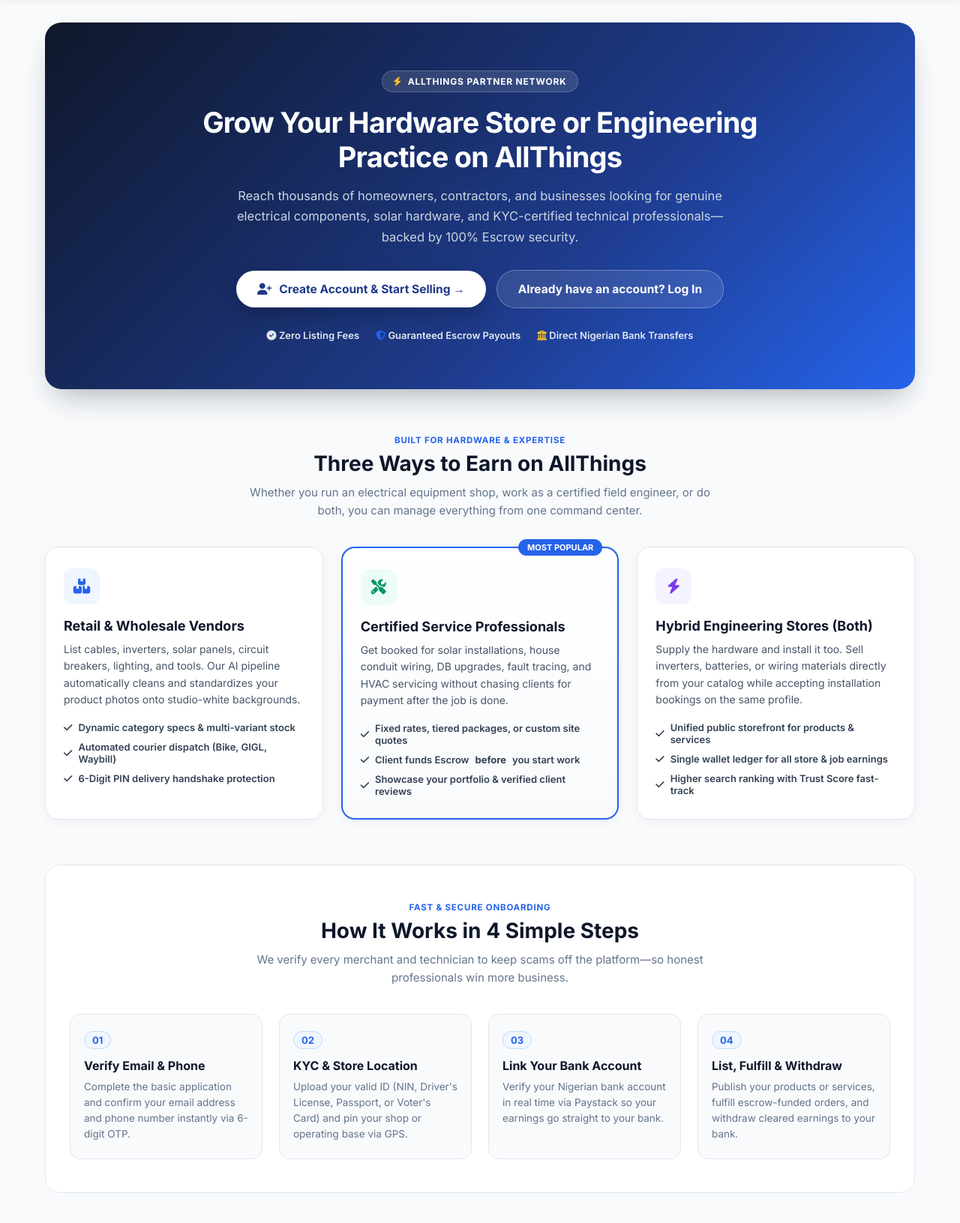
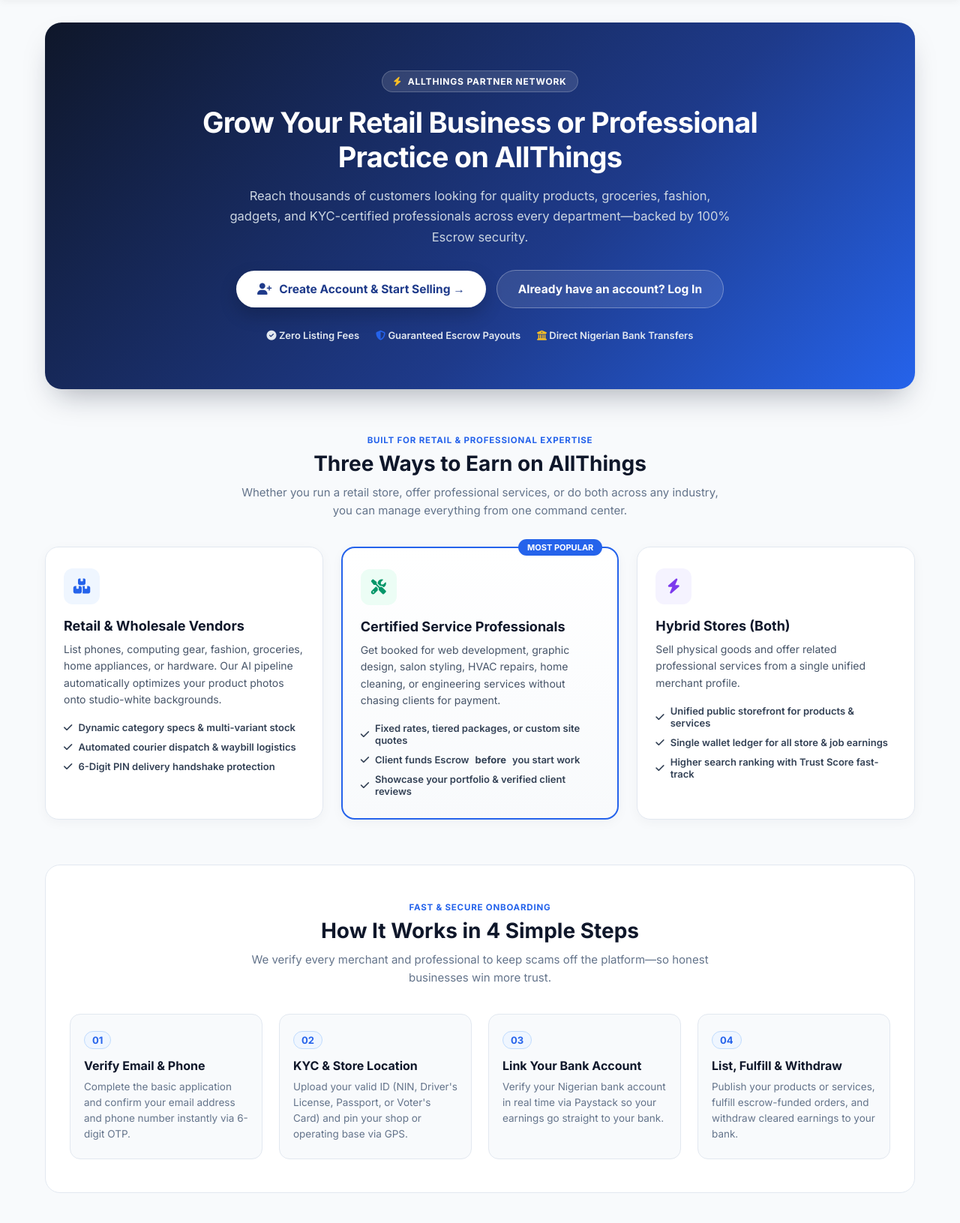
Before and after one commit to AllThings-Marketplace/allthings-marketplace, a Django app: page /accounts/sell/ in a window 1280 px wide. Shown: the part 70-1701 px from the top of the page at 75% size. Run offline with Django 5.2, Linux system fonts and the light colour scheme; data that the repository does not hold is empty; parts of the project's set-up code (start-up, migrations or seed data) failed here and were passed over; some libraries are stand-ins or nearby versions.

Commit message:
Terminology Change

```diff
--- a/templates/accounts/sell_on_allthings.html
+++ b/templates/accounts/sell_on_allthings.html
@@ -2,7 +2,7 @@
 {% load static %}
 
 {% block extra_css %}
-    <link rel="stylesheet" href="{% static 'css/pages/dashboard.css' %}?v=3.0">
+    <link rel="stylesheet" href="{% static 'css/pages/dashboard.css' %}?v=3.1">
 {% endblock %}
 
 {% block content %}
@@ -14,10 +14,10 @@
             <i class="fa-solid fa-bolt text-yellow"></i> ALLTHINGS PARTNER NETWORK
         </div>
         <h1 class="sell-hero-title">
-            Grow Your Hardware Store or Engineering Practice on AllThings
+            Grow Your Retail Business or Professional Practice on AllThings
         </h1>
         <p class="sell-hero-subtitle">
-            Reach thousands of homeowners, contractors, and businesses looking for genuine electrical components, solar hardware, and KYC-certified technical professionals—backed by 100% Escrow security.
+            Reach thousands of customers looking for quality products, groceries, fashion, gadgets, and KYC-certified professionals across every department—backed by 100% Escrow security.
         </p>
 
         <div class="sell-hero-actions">
@@ -57,9 +57,9 @@
     <!-- 2. CHOOSE YOUR PATH: VENDOR VS SERVICE PROFESSIONAL VS BOTH -->
     <section class="sell-section">
         <div class="sell-section-header">
-            <span class="sell-eyebrow">BUILT FOR HARDWARE &amp; EXPERTISE</span>
+            <span class="sell-eyebrow">BUILT FOR RETAIL &amp; PROFESSIONAL EXPERTISE</span>
             <h2>Three Ways to Earn on AllThings</h2>
-            <p>Whether you run an electrical equipment shop, work as a certified field engineer, or do both, you can manage everything from one command center.</p>
+            <p>Whether you run a retail store, offer professional services, or do both across any industry, you can manage everything from one command center.</p>
         </div>
 
         <div class="sell-pillars-grid">
@@ -68,10 +68,10 @@
                     <i class="fa-solid fa-boxes-stacked"></i>
                 </div>
                 <h3>Retail &amp; Wholesale Vendors</h3>
-                <p>List cables, inverters, solar panels, circuit breakers, lighting, and tools. Our AI pipeline automatically cleans and standardizes your product photos onto studio-white backgrounds.</p>
+                <p>List phones, computing gear, fashion, groceries, home appliances, or hardware. Our AI pipeline automatically optimizes your product photos onto studio-white backgrounds.</p>
                 <ul class="sell-feature-list">
                     <li><i class="fa-solid fa-check text-success"></i> Dynamic category specs &amp; multi-variant stock</li>
-                    <li><i class="fa-solid fa-check text-success"></i> Automated courier dispatch (Bike, GIGL, Waybill)</li>
+                    <li><i class="fa-solid fa-check text-success"></i> Automated courier dispatch &amp; waybill logistics</li>
                     <li><i class="fa-solid fa-check text-success"></i> 6-Digit PIN delivery handshake protection</li>
                 </ul>
             </div>
@@ -82,7 +82,7 @@
                     <i class="fa-solid fa-screwdriver-wrench"></i>
                 </div>
                 <h3>Certified Service Professionals</h3>
-                <p>Get booked for solar installations, house conduit wiring, DB upgrades, fault tracing, and HVAC servicing without chasing clients for payment after the job is done.</p>
+                <p>Get booked for web development, graphic design, salon styling, HVAC repairs, home cleaning, or engineering services without chasing clients for payment.</p>
                 <ul class="sell-feature-list">
                     <li><i class="fa-solid fa-check text-success"></i> Fixed rates, tiered packages, or custom site quotes</li>
                     <li><i class="fa-solid fa-check text-success"></i> Client funds Escrow <strong>before</strong> you start work</li>
@@ -94,8 +94,8 @@
                 <div class="sell-pillar-icon icon-purple">
                     <i class="fa-solid fa-bolt"></i>
                 </div>
-                <h3>Hybrid Engineering Stores (Both)</h3>
-                <p>Supply the hardware and install it too. Sell inverters, batteries, or wiring materials directly from your catalog while accepting installation bookings on the same profile.</p>
+                <h3>Hybrid Stores (Both)</h3>
+                <p>Sell physical goods and offer related professional services from a single unified merchant profile.</p>
                 <ul class="sell-feature-list">
                     <li><i class="fa-solid fa-check text-success"></i> Unified public storefront for products &amp; services</li>
                     <li><i class="fa-solid fa-check text-success"></i> Single wallet ledger for all store &amp; job earnings</li>
@@ -110,7 +110,7 @@
         <div class="sell-section-header">
             <span class="sell-eyebrow">FAST &amp; SECURE ONBOARDING</span>
             <h2>How It Works in 4 Simple Steps</h2>
-            <p>We verify every merchant and technician to keep scams off the platform—so honest professionals win more business.</p>
+            <p>We verify every merchant and professional to keep scams off the platform—so honest businesses win more trust.</p>
         </div>
 
         <div class="sell-steps-grid">
```
